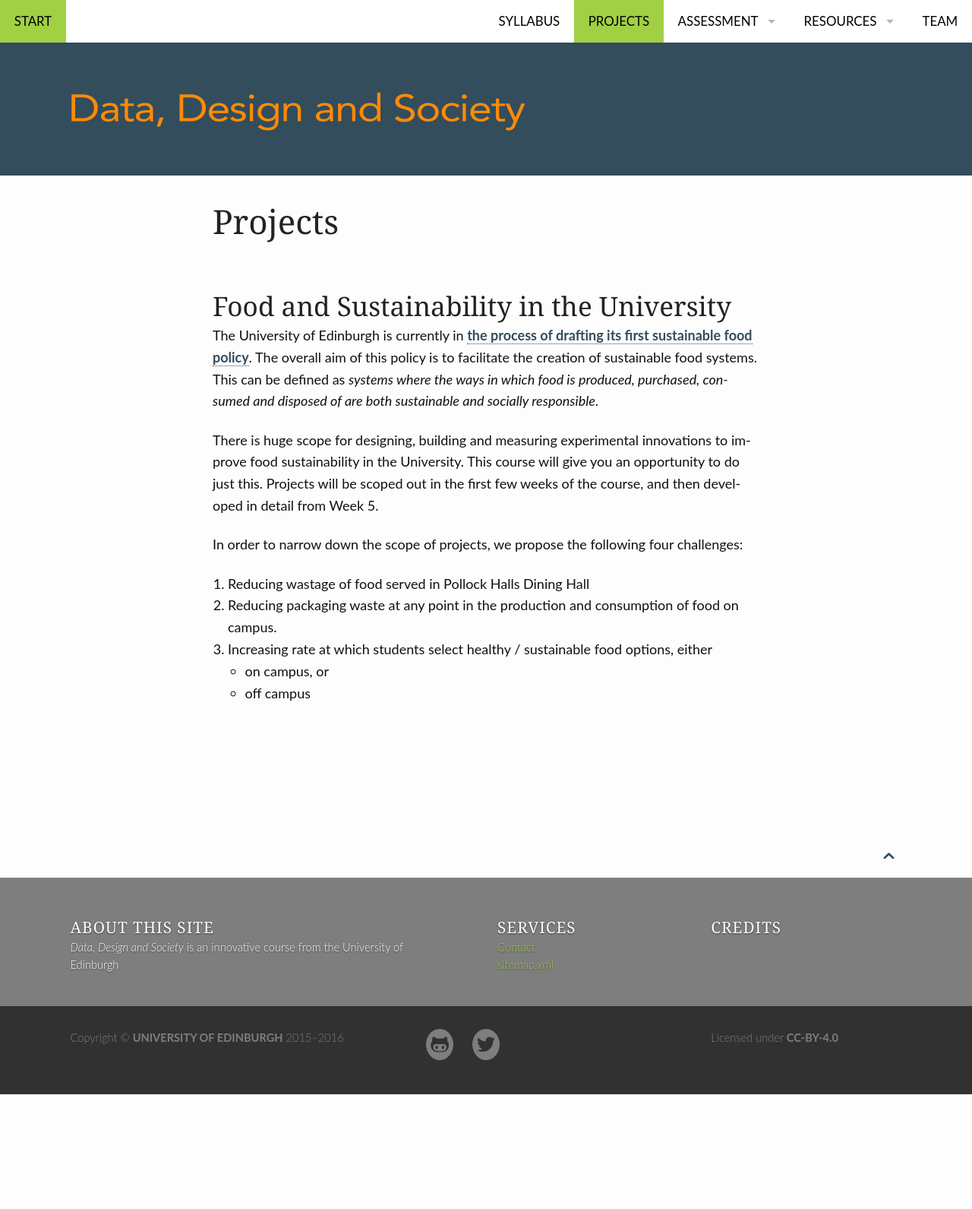
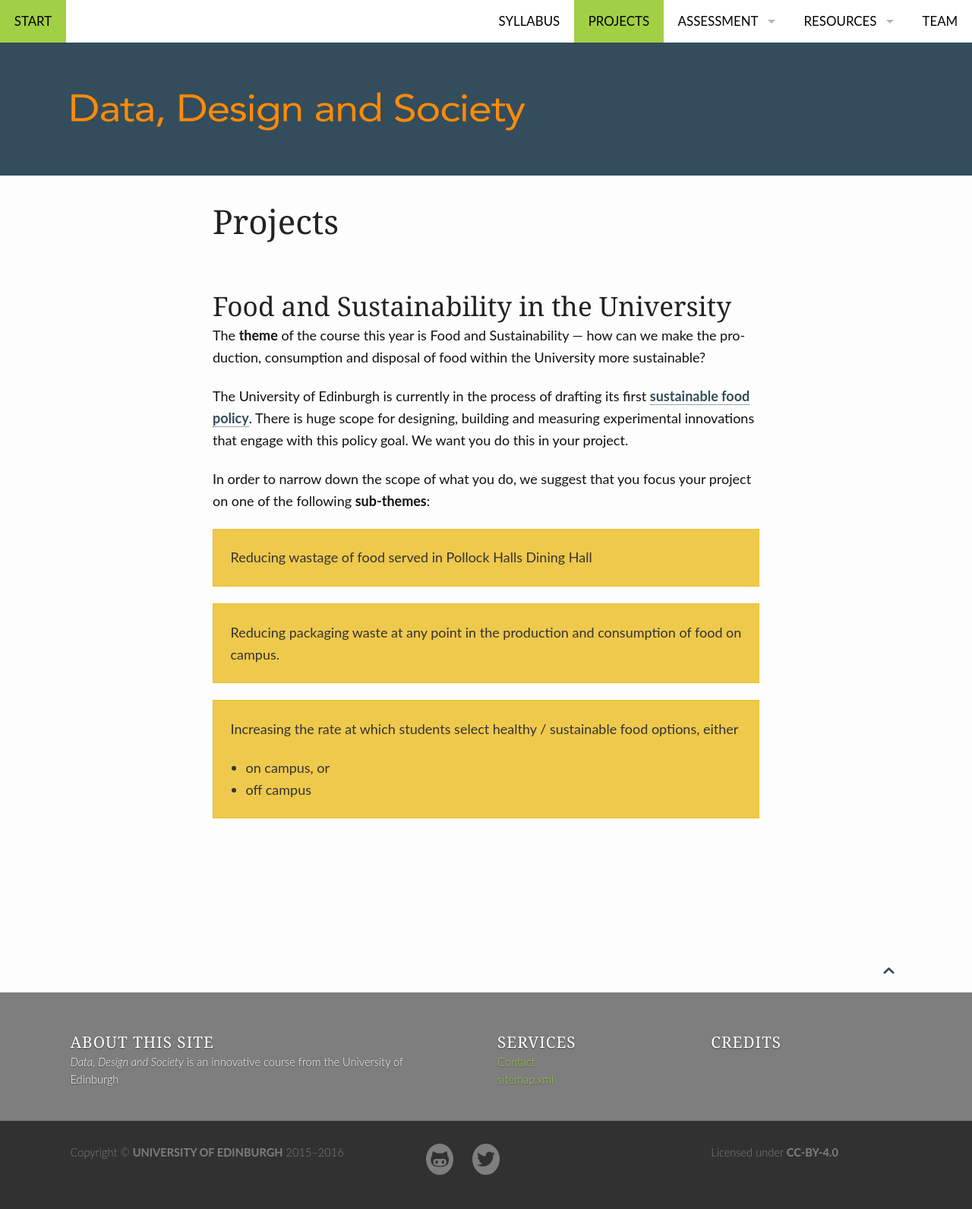
Before and after one commit to edinburghlivinglab/dds, a Jekyll site: the page built from pages/projects.md, in a window 1280 px wide. Shown: the whole page at 76% size. Built offline with Jekyll 4.4.1, drawn with Linux system fonts in a browser that asks for light colours; before the commit the page ends 1440 px from its top, so only the background shows below that.

Commit message:
tweaks to project page

```diff
--- a/_sass/_12_custom.scss
+++ b/_sass/_12_custom.scss
@@ -1,5 +1,9 @@
 
 
-.custom-panel {
+.big-panel {
   @include panel($bg:$ci-2,	$adjust:true);
 }
+
+.medium-panel {
+  @include panel($bg:$ci-3,	$adjust:true);
+}
--- a/pages/projects.md
+++ b/pages/projects.md
@@ -8,26 +8,31 @@ permalink: /projects/
 
 ## Food and Sustainability in the University
 
-The University of Edinburgh is currently in [the process of drafting its first
-sustainable food policy](http://www.ed.ac.uk/about/sustainability/news/draft-
-food-consultation). The overall aim of this policy is to facilitate the creation
-of sustainable food systems. This can be defined as *systems where the ways in
-which food is produced, purchased, consumed and disposed of are both sustainable
-and socially responsible*.
+The **theme** of the course this year is Food and Sustainability &mdash; how can we make the production, consumption and disposal of food within the University    more sustainable?
 
-There is huge scope for designing, building and measuring experimental
-innovations to improve food sustainability in the University. This course will
-give you an opportunity to do just this. Projects will be scoped out in the
-first few weeks of the course, and then developed in detail from Week
-5.
+The University of Edinburgh is currently in the process of drafting its first
+[sustainable food policy](http://www.ed.ac.uk/about/sustainability/news/draft-
+food-consultation).  There is huge scope for designing, building and measuring experimental
+innovations that engage with this policy goal. We want you do this in your project.
 
-In order to narrow down the scope of projects, we propose the
-following four challenges:
+In order to narrow down the scope of what you do, we suggest that you focus your project on one of the
+following **sub-themes**:
 
-1. Reducing wastage of food served in Pollock Halls Dining Hall
-2. Reducing packaging waste at any point in the production and
-consumption of food on campus.
-3. Increasing rate at which students select healthy /
-sustainable food options, either
-    * on campus, or
-    * off campus
+<div>
+	<div class="medium-panel">
+		<p>Reducing wastage of food served in Pollock Halls Dining Hall</p>
+	</div>
+	<div class="medium-panel">
+		<p>Reducing packaging waste at any point in the production and
+			consumption of food on campus.</p>
+		</div>
+		<div class="medium-panel">
+			<p>Increasing the rate at which students select healthy /
+				sustainable food options, either
+			<ul> <li> on campus, or</li>
+				<li>off campus</li>
+			</ul>
+			</p>
+		</div>
+
+	</div>
```
